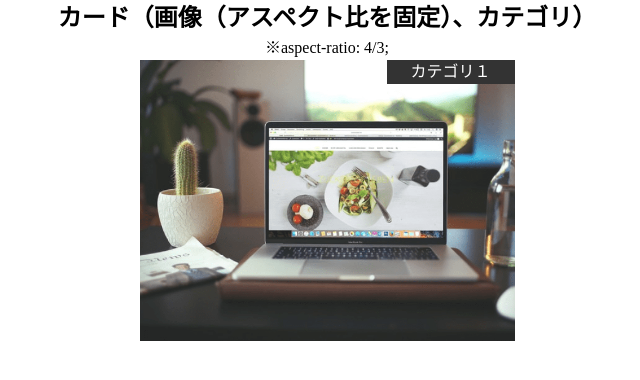
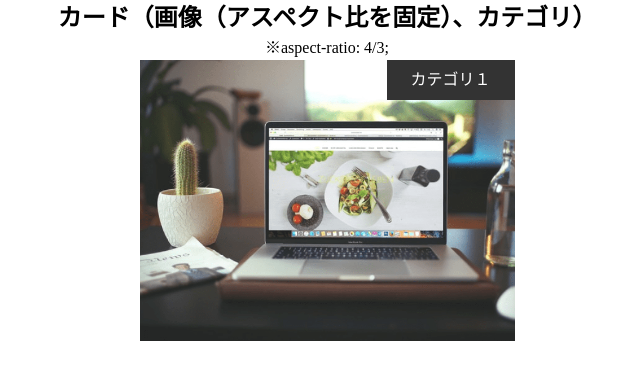
Before and after one commit to hidekiw1971/c-card-013, a website: page index.html in a window 1280 px wide. Shown: the whole page, without its empty margins (313-953 px from the left). Drawn offline with nearby package versions, Linux system fonts and the light colour scheme.

Commit message:
2022/4/2 初版 作成完了(カード（画像（アスペクト比を固定）、カテゴリ）※aspect-ratio: 4/3;)

```diff
--- a/index.html
+++ b/index.html
@@ -31,7 +31,9 @@
     <p>※aspect-ratio: 4/3;</p>
     <!-- copy start -->
     <a href="#" class="card">
-      <div class="card__inner"></div>
+      <div class="card__catalog">
+        <div class="card__catalog--inner">カテゴリ１</div>
+      </div>
     </a>
     <!-- copy end -->
   </div>
--- a/src/sass/module/card/_card.scss
+++ b/src/sass/module/card/_card.scss
@@ -3,7 +3,9 @@
   display: inline-block;
   max-width: rem(375);
   width: 100%;
-  height: 100%;
+  aspect-ratio: 4/3;
+  background-color: #f00;
+  overflow: hidden;
   position: relative;
   @include mq(md) {
   }
@@ -11,17 +13,14 @@
   }
 }
 
-// 擬似要素
+// 擬似要素(画像表示)
 .card::before {
-  position: absolute;
-  top: 0;
-  right: 0;
-  z-index: 10;
-  content: "カテゴリ１";
+  content: "";
   display: inline-block;
-  background-color: #333;
-  color: #fff;
-  width: rem(128);
+  width: 100%;
+  height: 100%;
+  background-image: url(/images/Rectangle\ 37@2x.png);
+  background-size: cover;
   @include mq(md) {
   }
   @include mq(xl) {
--- /dev/null
+++ b/src/sass/module/card/_card__catalog--inner.scss
@@ -0,0 +1,11 @@
+@use "global" as *;
+.card__catalog--inner {
+  color: #fff;
+  position: relative;
+  top: 50%;
+  transform: translateY(-50%);
+  @include mq(md) {
+  }
+  @include mq(xl) {
+  }
+}
--- /dev/null
+++ b/src/sass/module/card/_card__catalog.scss
@@ -0,0 +1,16 @@
+@use "global" as *;
+.card__catalog {
+  display: inline-block;
+  max-width: rem(128);
+  width: 100%;
+  height: rem(40);
+  background-color: #333;
+  position: absolute;
+  top: 0;
+  right: 0;
+  overflow: hidden;
+  @include mq(md) {
+  }
+  @include mq(xl) {
+  }
+}
--- a/src/sass/module/card/_card__inner.scss
+++ /dev/null
@@ -1,28 +0,0 @@
-@use "global" as *;
-.card__inner {
-  display: inline-block;
-  max-width: rem(375);
-  width: 100%;
-  aspect-ratio: 4/3;
-  background-color: #f00;
-  overflow: hidden;
-  position: relative;
-  @include mq(md) {
-  }
-  @include mq(xl) {
-  }
-}
-
-// 擬似要素(画像表示)
-.card__inner::before {
-  content: "";
-  display: inline-block;
-  width: 100%;
-  height: 100%;
-  background-image: url(/images/Rectangle\ 37@2x.png);
-  background-size: cover;
-  @include mq(md) {
-  }
-  @include mq(xl) {
-  }
-}
```
Also changed, not shown: README.md, css/styles.css, 1 other file.
